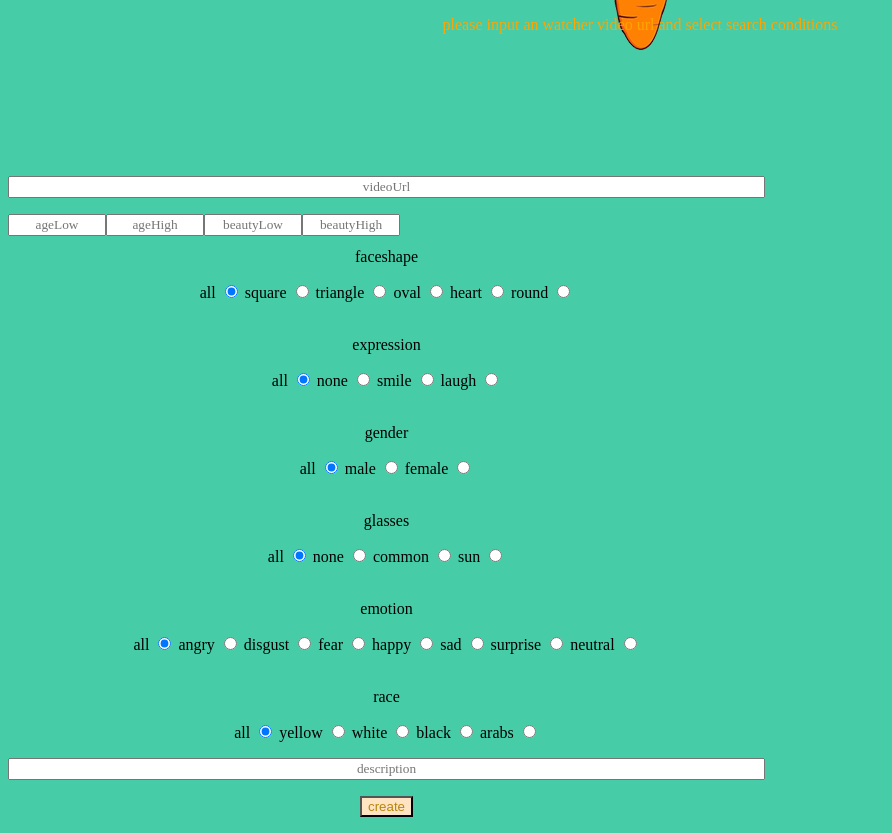
After one commit to spongebobZ/AI5-server, a Flask app: page /newFuzzyTask in a window 1280 px wide. The commit adds this page. Shown: the whole page, without its empty margins (0-892 px from the left). Run offline with Flask 2, Linux system fonts and the light colour scheme.

Commit message:
finish 2.0

```diff
--- a/server.py
+++ b/server.py
@@ -1,7 +1,8 @@
+import json
 import os
 import re
 
-from flask import Flask, request, render_template, jsonify, redirect, url_for
+from flask import Flask, request, render_template, jsonify
 from werkzeug.utils import secure_filename
 
 from apis import push_task, process_images, list_tasks, kill_task, query_es_data, query_task
@@ -29,31 +30,71 @@ def index():
     return render_template('task_list.html')
 
 
-@app.route('/newTask', methods=['GET', 'POST'])
-def task_new():
+@app.route('/newMatchTask', methods=['GET', 'POST'])
+def match_task_new():
     # """debug"""
     # return render_template('new_success.html', taskID='000001')
     if request.method == 'GET':
-        return render_template('new_task.html')
+        return render_template('new_match_task.html')
     elif request.method == 'POST':
         video_url = request.form['videoUrl']
         match_threshold = int(request.form['matchThreshold'])
-        desc = request.form['description']
+        desc = request.form.get('description')
         if not video_url or not match_threshold:
-            return render_template('new_task.html', message='please input complete')
-        if desc and re.match(r'[a-zA-Z0-9_,\s]+', desc) != desc:
-            return render_template('new_task.html', message='task description only accept letters, nums, _/, and space')
+            return render_template('new_match_task.html', message='please input complete')
+        if desc and re.match(r'[a-zA-Z0-9_,\s]+', desc).string != desc:
+            return render_template('new_match_task.html',
+                                   message='task description only accept letters, nums, _/, and space')
         r = upload_image().json
         if r.get('code') != 0:
-            return render_template('new_task.html', message='incorrect images')
+            return render_template('new_match_task.html', message='incorrect images')
         process_result = process_images(r.get('images'))
         match_db = process_result['db_name']
         user_ids = ','.join(process_result['user_ids'])
-        push_result = push_task(video_url, match_db, match_threshold, desc, user_ids)
+        push_result = push_task(video_url, 0, desc,
+                                **{'match_dbs': match_db, 'match_min_threshold': match_threshold, 'user_ids': user_ids})
         task_id = push_result.get('taskID')
         if not task_id:
-            return render_template('new_task.html', message='create task failed')
-        return render_template('new_success.html', taskID=task_id)
+            return render_template('new_match_task.html', message='create task failed')
+        return render_template('new_success.html', taskType=0, taskID=task_id)
+
+
+@app.route('/newFuzzyTask', methods=['GET', 'POST'])
+def fuzzy_task_new():
+    # """debug"""
+    # return render_template('new_success.html', taskID='000001')
+    if request.method == 'GET':
+        return render_template('new_fuzzy_task.html')
+    elif request.method == 'POST':
+        video_url = request.form['videoUrl']
+        age_low = request.form.get('age_low') == '' and -1 or int(request.form.get('age_low'))
+        age_high = request.form.get('age_high') == '' and -1 or int(request.form.get('age_high'))
+        beauty_low = request.form.get('beauty_low') == '' and -1 or int(request.form.get('beauty_low'))
+        beauty_high = request.form.get('beauty_high') == '' and -1 or int(request.form.get('beauty_high'))
+        faceshape = request.form.get('faceshape')
+        expression = request.form.get('expression')
+        gender = request.form.get('gender')
+        glasses = request.form.get('glasses')
+        emotion = request.form.get('emotion')
+        race = request.form.get('race')
+        desc = request.form.get('description')
+        search_condition = {'ageLow': age_low, 'ageHigh': age_high, 'beautyLow': beauty_low, 'beautyHigh': beauty_high,
+                            'expression': expression, 'faceShape': faceshape, 'gender': gender, 'glasses': glasses,
+                            'emotion': emotion, 'race': race}
+        keys = tuple(search_condition.keys())
+        for k in keys:
+            if search_condition[k] in (-1, 'all'):
+                search_condition.pop(k)
+        if not video_url:
+            return render_template('new_fuzzy_task.html', message='please input complete')
+        if desc and re.match(r'[a-zA-Z0-9_,\s]+', desc).string != desc:
+            return render_template('new_match_task.html',
+                                   message='task description only accept letters, nums, _/, and space')
+        push_result = push_task(video_url, 1, desc, **{'search_condition': json.dumps(search_condition)})
+        task_id = push_result.get('taskID')
+        if not task_id:
+            return render_template('new_fuzzy_task.html', message='create task failed')
+        return render_template('new_success.html', taskType=1, taskID=task_id)
 
 
 @app.route('/uploadImg', methods=['POST'])
@@ -75,12 +116,20 @@ def upload_image():
     return jsonify({'code': 0, 'result': 'upload success', 'images': paths})
 
 
-@app.route('/taskInfo/<task_id>', methods=['GET'])
-def task_info(task_id):
-    task = query_task(task_id)
-    return render_template('task_info.html', taskID=task_id, submitTime=task['submit_time'], status=task['status'],
-                           videoUrl=task['video_url'], matchMinThreshold=task['match_min_threshold'],
-                           description=task['task_desc'], user_ids=task['user_ids'])
+@app.route('/taskInfo/<task_type>/<task_id>', methods=['GET'])
+def task_info(task_type, task_id):
+    task_type = int(task_type)
+    task = query_task(task_type, task_id)
+    if task_type == 0:
+        return render_template('match_task_info.html', taskID=task_id, submitTime=task['submit_time'],
+                               status=task['status'],
+                               videoUrl=task['video_url'], matchMinThreshold=task['match_min_threshold'],
+                               description=task['task_desc'], user_ids=task['user_ids'])
+    elif task_type == 1:
+        return render_template('fuzzy_task_info.html', taskID=task_id, submitTime=task['submit_time'],
+                               status=task['status'],
+                               videoUrl=task['video_url'], searchCondition=task['search_condition'],
+                               description=task['task_desc'])
 
 
 @app.route('/taskList', methods=['GET', 'POST'])
@@ -89,9 +138,9 @@ def task_list():
     return jsonify(tasks)
 
 
-@app.route('/killTask/<task_id>', methods=['GET', 'DELETE'])
-def task_kill(task_id):
-    status = query_task(task_id)['status']
+@app.route('/killTask/<task_type>/<task_id>', methods=['GET', 'DELETE'])
+def task_kill(task_type, task_id):
+    status = query_task(int(task_type), task_id)['status']
     if status != 'RUNNING':
         return jsonify({'code': -1, 'message': 'task not running'})
     r = kill_task(task_id)
@@ -102,9 +151,9 @@ def task_kill(task_id):
         return index()
 
 
-@app.route('/queryMatchData/<task_id>', methods=['GET'])
-def query_match_data(task_id):
-    data = query_es_data(task_id)
+@app.route('/queryMatchData/<task_type>/<task_id>', methods=['GET'])
+def query_match_data(task_type, task_id):
+    data = query_es_data(task_type, task_id)
     return jsonify(data)
 
 
--- /dev/null
+++ b/templates/new_fuzzy_task.html
@@ -0,0 +1,199 @@
+<!DOCTYPE html>
+<html lang="en">
+<head>
+    <meta charset="UTF-8">
+    <title>NEW FUZZY TASK</title>
+    <style type="text/css">
+        p,input,legend,div{
+            text-align: center;
+            font-family: 'Microsoft YaHei UI'
+        }
+        button{
+            text-align: center;
+            background-color: bisque;
+            color: darkgoldenrod;
+            <!--font-size: larger;-->
+            font-family: 'Microsoft YaHei UI'
+        }
+        body{
+            background:url(../static/robot.png)  no-repeat center bottom;
+            background-attachment:fixed;
+            background-color: #46cca7;
+			}
+		.topless {
+            position: absolute;
+            top: 20%;
+        }
+        .topmid {
+            position: absolute;
+            top: 50%;
+        }
+
+    </style>
+</head>
+<body>
+{% if message %}
+<p style="color:red">{{ message }}</p>
+{% endif %}
+<p style="color: orange">please input an watcher video url and select search conditions</p>
+<form action="/newFuzzyTask" method="post" class="topless">
+    <p><input name="videoUrl" placeholder="videoUrl" size="100"></p>
+    <p><input name="age_low" placeholder="ageLow" size="10" style="float:left;"></p>
+    <p><input name="age_high" placeholder="ageHigh" size="10" style="float:left;"></p>
+    <p><input name="beauty_low" placeholder="beautyLow" size="10" style="float:left;"></p>
+    <p><input name="beauty_high" placeholder="beautyHigh" size="10" style="float:left;"></p>
+    <br/>
+    <div>
+        <p>faceshape</p>
+        <label>
+            all
+            <input type="radio" checked="checked" name="faceshape" value="all"/>
+        </label>
+        <label>
+            square
+            <input type="radio" name="faceshape" value="square"/>
+        </label>
+        <label>
+            triangle
+            <input type="radio" name="faceshape" value="triangle"/>
+        </label>
+        <label>
+            oval
+            <input type="radio" name="faceshape" value="oval"/>
+        </label>
+        <label>
+            heart
+            <input type="radio" name="faceshape" value="heart"/>
+        </label>
+        <label>
+            round
+            <input type="radio" name="faceshape" value="round"/>
+        </label>
+    </div>
+    <br/>
+    <div>
+        <p>expression</p>
+        <label>
+            all
+            <input type="radio" checked="checked" name="expression" value="all"/>
+        </label>
+        <label>
+            none
+            <input type="radio" name="expression" value="none"/>
+        </label>
+        <label>
+            smile
+            <input type="radio" name="expression" value="smile"/>
+        </label>
+        <label>
+            laugh
+            <input type="radio" name="expression" value="laugh"/>
+        </label>
+
+    </div>
+    <br/>
+    <div>
+        <p>gender</p>
+        <label>
+            all
+            <input type="radio" checked="checked" name="gender" value="all" />
+        </label>
+        <label>
+            male
+            <input type="radio" name="gender" value="male" />
+        </label>
+        <label>
+            female
+            <input type="radio" name="gender" value="female" />
+        </label>
+    </div>
+    <br/>
+    <div>
+        <p>glasses</p>
+        <label>
+            all
+            <input type="radio" checked="checked" name="glasses" value="all" />
+        </label>
+        <label>
+            none
+            <input type="radio" name="glasses" value="none" />
+        </label>
+        <label>
+            common
+            <input type="radio" name="glasses" value="common" />
+        </label>
+        <label>
+            sun
+            <input type="radio" name="glasses" value="sun" />
+        </label>
+    </div>
+    <br/>
+    <div>
+        <p>emotion</p>
+        <label>
+            all
+            <input type="radio" checked="checked" name="emotion" value="all" />
+        </label>
+        <label>
+            angry
+            <input type="radio" name="emotion" value="angry" />
+        </label>
+        <label>
+            disgust
+            <input type="radio" name="emotion" value="disgust" />
+        </label>
+        <label>
+            fear
+            <input type="radio" name="emotion" value="fear" />
+        </label>
+        <label>
+            happy
+            <input type="radio" name="emotion" value="happy" />
+        </label>
+        <label>
+            sad
+            <input type="radio" name="emotion" value="sad" />
+        </label>
+        <label>
+            surprise
+            <input type="radio" name="emotion" value="surprise" />
+        </label>
+        <label>
+            neutral
+            <input type="radio" name="emotion" value="neutral" />
+        </label>
+    </div>
+    <br/>
+    <div>
+        <p>race</p>
+        <label>
+            all
+            <input type="radio" checked="checked" name="race" value="all" />
+        </label>
+        <label>
+            yellow
+            <input type="radio" name="race" value="yellow" />
+        </label>
+        <label>
+            white
+            <input type="radio" name="race" value="white" />
+        </label>
+        <label>
+            black
+            <input type="radio" name="race" value="black" />
+        </label>
+        <label>
+            arabs
+            <input type="radio" name="race" value="arabs" />
+        </label>
+    </div>
+
+    <p><input name="description" placeholder="description" size="100"></p>
+    <p>
+        <button type="submit">create</button>
+    </p>
+</form>
+
+
+</body>
+</html>
--- a/templates/new_success.html
+++ b/templates/new_success.html
@@ -32,7 +32,7 @@
 </head>
 <body>
 <h1 style="color: white">create task success, taskID: {{ taskID }}</h1>
-<form action="/taskInfo/{{ taskID }}" method="get">
+<form action="/taskInfo/{{ taskType}}/{{ taskID }}" method="get">
     <p>
         <button type="submit">see task info</button>
     </p>
```
Also changed, not shown: apis.py (+82 -35 lines), cfg.py (+4 -4 lines), templates/fuzzy_task_info.html (renamed from templates/task_info.html, +10 -26 lines), templates/match_task_info.html (added, +122 -0 lines), templates/new_match_task.html (renamed from templates/new_task.html, +2 -9 lines), templates/task_list.html (+21 -6 lines).
